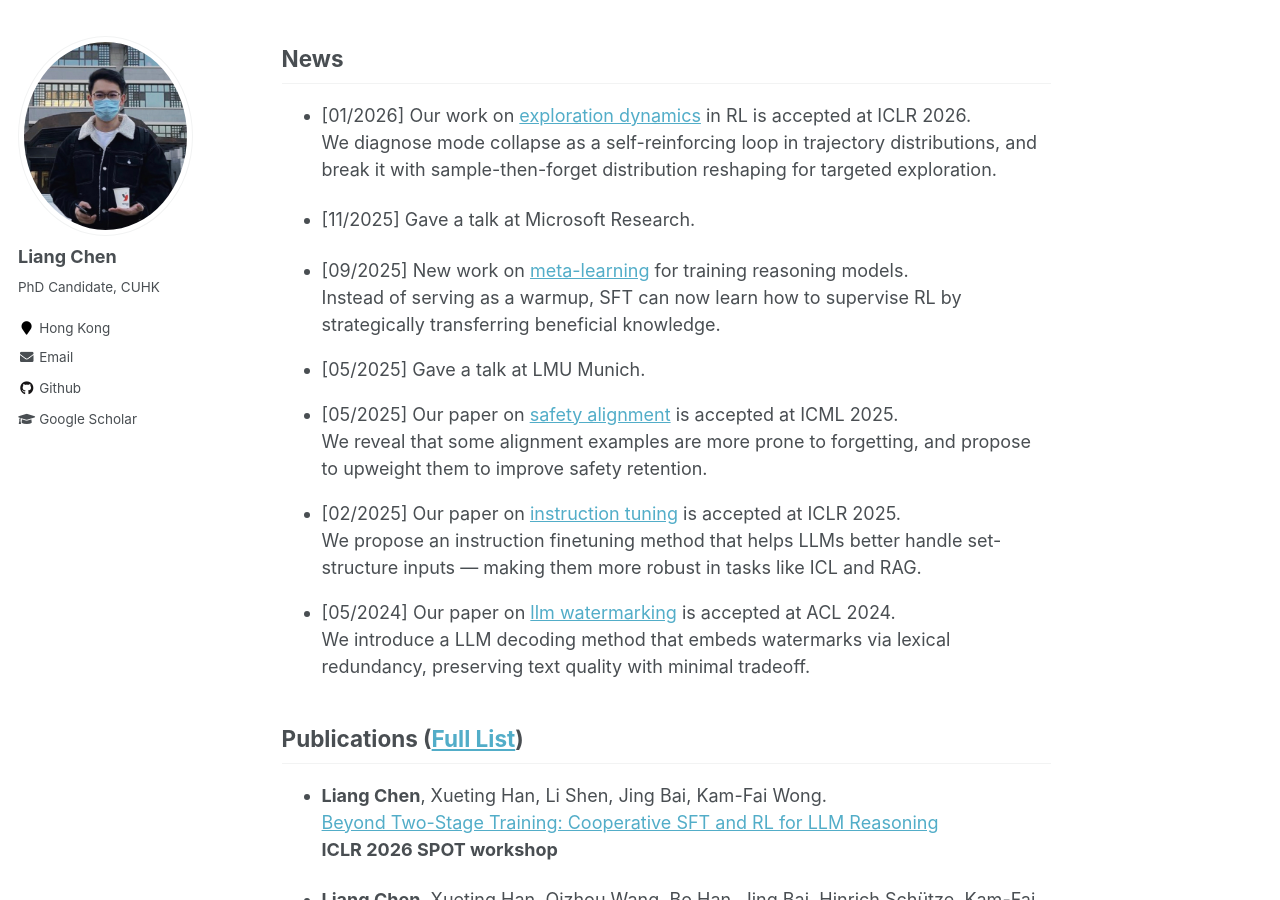
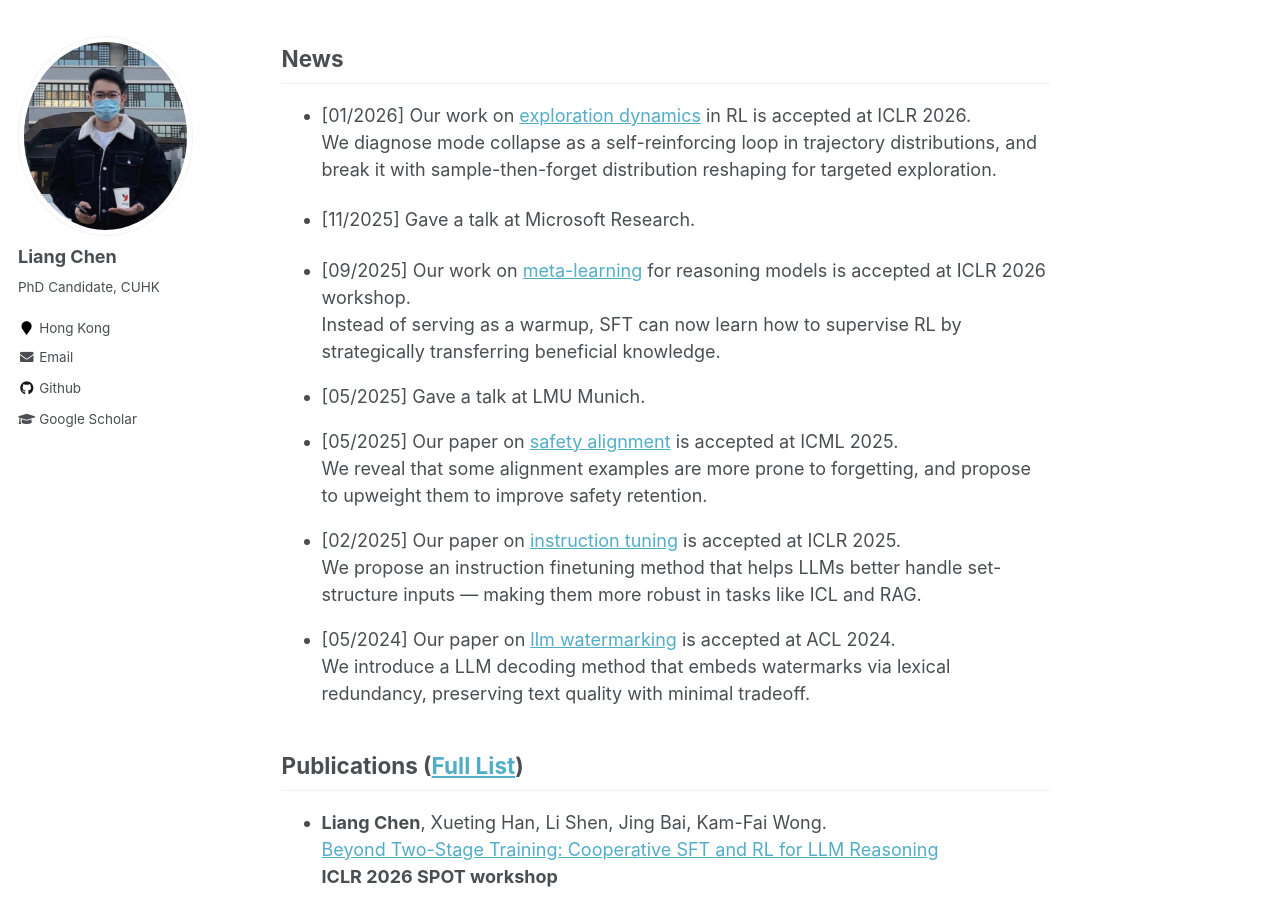
Before and after one commit to ChanLiang/ChanLiang.github.io, a Jekyll site: the page built from _pages/about.md, in a window 1280 px wide and 900 px high, scrolled down 481 px. Built offline with Jekyll 4.4.1, drawn with Linux system fonts in a browser that asks for light colours.

Commit message:
Update about.md

```diff
--- a/_pages/about.md
+++ b/_pages/about.md
@@ -69,7 +69,8 @@ He is dedicated to enhancing the reliability of LLMs across four dimensions:
 - [11/2025] Gave a talk at Microsoft Research.
 
 <!-- - [09/2025] [New preprint](/talks/bridge.pdf): Cooperative SFT–RL for training advanced reasoning models.   -->
-- [09/2025] New work on [meta-learning](https://arxiv.org/abs/2509.06948) for training reasoning models.
+<!-- - [09/2025] New work on [meta-learning](https://arxiv.org/abs/2509.06948) for training reasoning models.   -->
+- [09/2025] Our work on [meta-learning](https://arxiv.org/abs/2509.06948) for reasoning models is accepted at ICLR 2026 workshop.
 <!-- - [09/2025] [New preprint](/talks/bridge.pdf): Cooperative SFT–RL for training advanced reasoning models.   -->
   <!-- We enable RL to meta-learn from SFT signals, selectively incorporating beneficial knowledge to achieve superior reasoning performance. -->
   <!-- Now the SFT can meta-learn how to supervise RL, selectively teaching beneficial knowledge to achieve superior reasoning performance. -->
```
